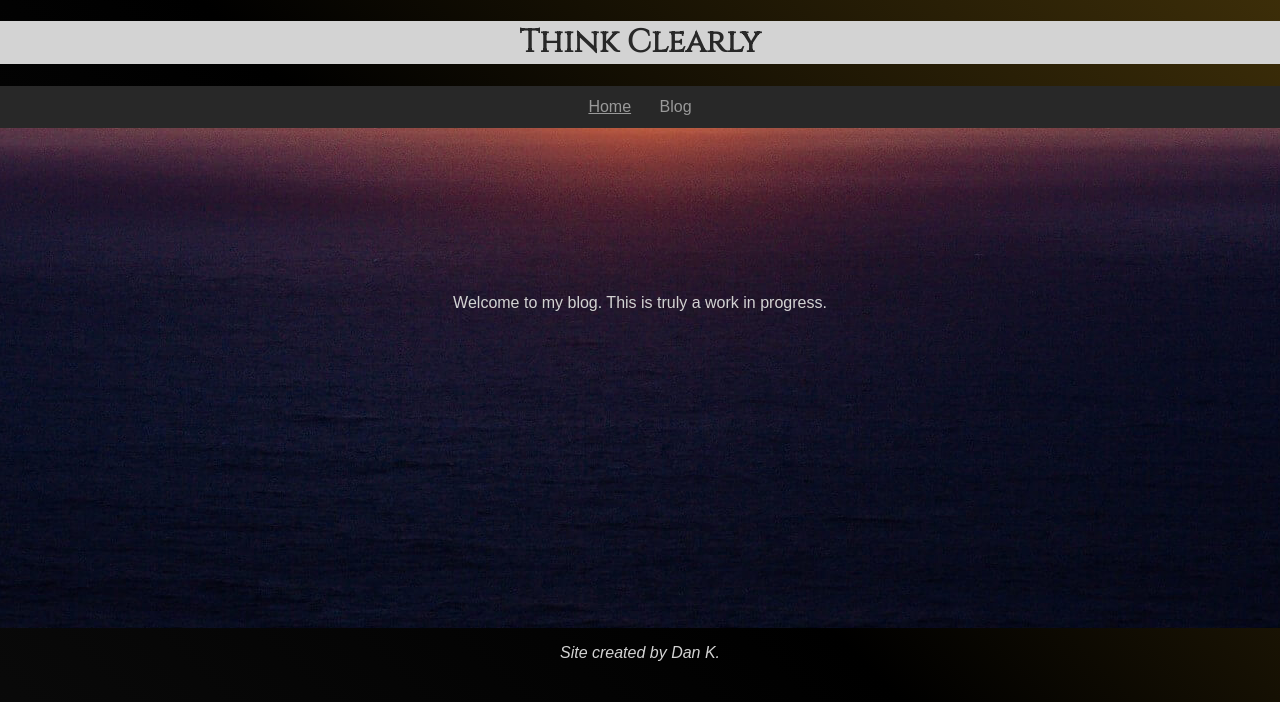
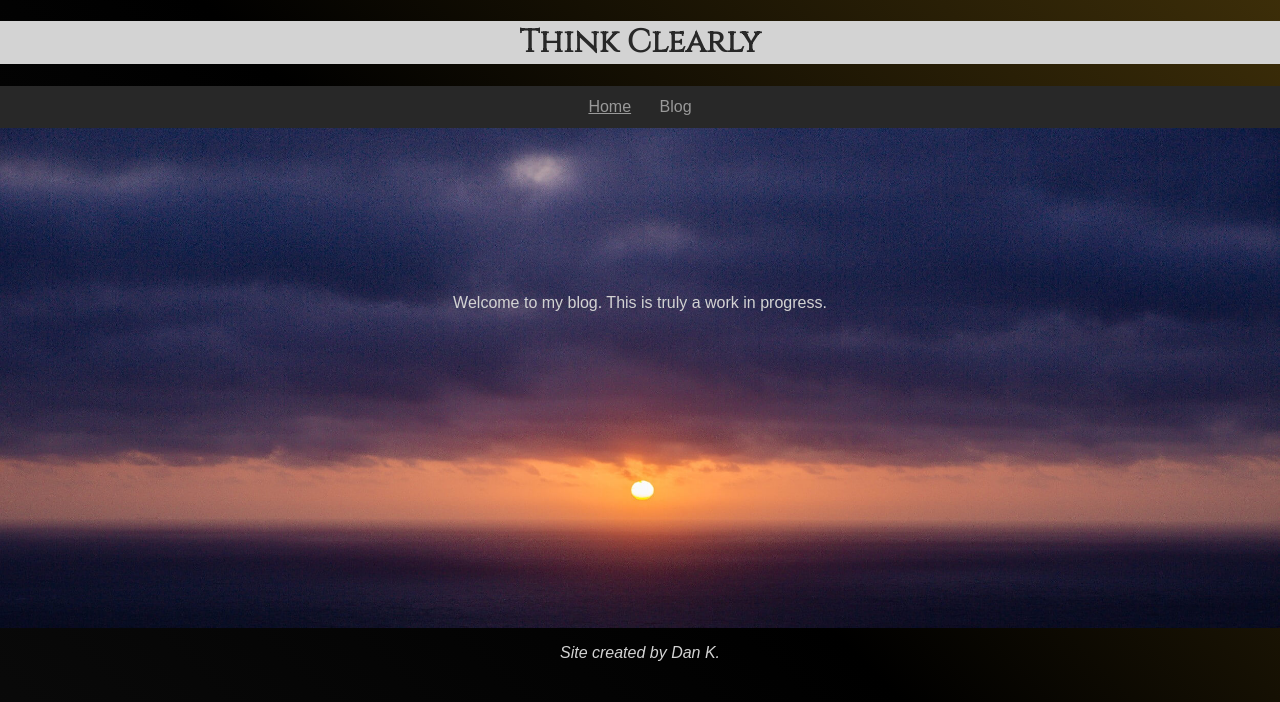
Before and after one commit to dekay2001/dekay2001.github.io, a Jekyll site: the page built from index.md, in a window 1280 px wide. Shown: the top 702 px of the page. Built offline with Jekyll 4.4.1, drawn with Linux system fonts in a browser that asks for light colours; some web fonts are replaced; our own code applies the rules of GitHub Pages for plain Markdown files.

Commit message:
undoing the last change back to object-fit:dover

```diff
--- a/assets/css/responsive-default.css
+++ b/assets/css/responsive-default.css
@@ -45,8 +45,8 @@
   }
   /* trying to center background pic*/
   #default-background-pic {
-    object-fit: none;
-    object-position: 50% 115%;
+    object-fit: cover;
+    object-position: 50% 50%;
   }
 }
 
```
